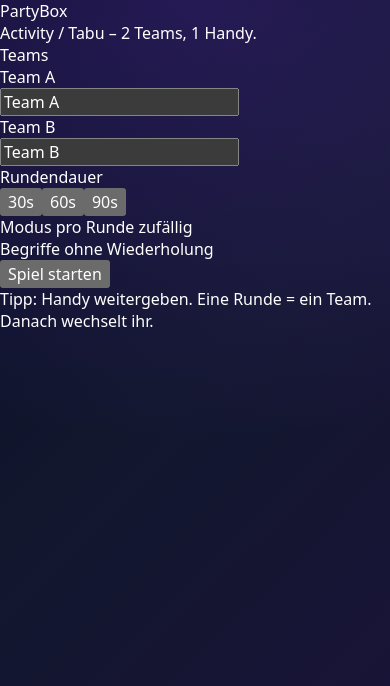
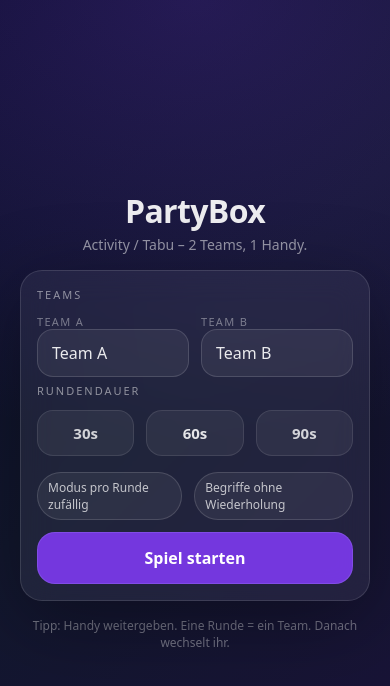
Before and after one commit to petemat/matero-partybox, a React (Vite) app: page / in a window 390 px wide. Shown: the top 686 px of the page. Built offline with nearby package versions, Linux system fonts and the light colour scheme.

Commit message:
Fix UI styling: replace Tailwind classes with custom CSS for mobile

```diff
--- a/src/components/ModeBadge.tsx
+++ b/src/components/ModeBadge.tsx
@@ -11,10 +11,10 @@ export function modeLabel(m: Mode) {
 export function ModeBadge({ mode }: { mode: Mode }) {
   const c =
     mode === "PANTOMIME"
-      ? "border-cyan-400/25 bg-cyan-500/10 text-cyan-100"
+      ? "pill--cyan"
       : mode === "MALEN"
-        ? "border-amber-400/25 bg-amber-500/10 text-amber-100"
-        : "border-emerald-400/25 bg-emerald-500/10 text-emerald-100";
+        ? "pill--amber"
+        : "pill--green";
 
   return <Pill className={c}>{modeLabel(mode)}</Pill>;
 }
--- a/src/components/ScoreBoard.tsx
+++ b/src/components/ScoreBoard.tsx
@@ -14,21 +14,21 @@ export function ScoreBoard({
   active: "A" | "B";
 }) {
   return (
-    <div className="flex items-center justify-between gap-3">
-      <div className={`flex-1 rounded-2xl border px-4 py-3 ${active === "A" ? "border-violet-400/40 bg-violet-500/10" : "border-white/10 bg-white/5"}`}>
-        <div className="flex items-center justify-between">
-          <div className="text-sm text-white/80 font-semibold truncate">{teamA || "Team A"}</div>
-          <Pill className={active === "A" ? "border-violet-400/30 bg-violet-500/15 text-violet-100" : ""}>
-            {scoreA}
-          </Pill>
+    <div className="row">
+      <div className={`card`} style={{ flex: 1, padding: 12, borderColor: active === "A" ? "rgba(167,139,250,0.35)" : "rgba(255,255,255,0.12)", background: active === "A" ? "rgba(124,58,237,0.14)" : "rgba(255,255,255,0.06)" }}>
+        <div className="row-between">
+          <div style={{ fontSize: 14, fontWeight: 800, color: "rgba(255,255,255,0.86)", overflow: "hidden", textOverflow: "ellipsis", whiteSpace: "nowrap" }}>
+            {teamA || "Team A"}
+          </div>
+          <Pill className={active === "A" ? "pill--active" : ""}>{scoreA}</Pill>
         </div>
       </div>
-      <div className={`flex-1 rounded-2xl border px-4 py-3 ${active === "B" ? "border-violet-400/40 bg-violet-500/10" : "border-white/10 bg-white/5"}`}>
-        <div className="flex items-center justify-between">
-          <div className="text-sm text-white/80 font-semibold truncate">{teamB || "Team B"}</div>
-          <Pill className={active === "B" ? "border-violet-400/30 bg-violet-500/15 text-violet-100" : ""}>
-            {scoreB}
-          </Pill>
+      <div className={`card`} style={{ flex: 1, padding: 12, borderColor: active === "B" ? "rgba(167,139,250,0.35)" : "rgba(255,255,255,0.12)", background: active === "B" ? "rgba(124,58,237,0.14)" : "rgba(255,255,255,0.06)" }}>
+        <div className="row-between">
+          <div style={{ fontSize: 14, fontWeight: 800, color: "rgba(255,255,255,0.86)", overflow: "hidden", textOverflow: "ellipsis", whiteSpace: "nowrap" }}>
+            {teamB || "Team B"}
+          </div>
+          <Pill className={active === "B" ? "pill--active" : ""}>{scoreB}</Pill>
         </div>
       </div>
     </div>
--- a/src/components/StartScreen.tsx
+++ b/src/components/StartScreen.tsx
@@ -13,69 +13,68 @@ export function StartScreen({
   const durations: Array<30 | 60 | 90> = useMemo(() => [30, 60, 90], []);
 
   return (
-    <div className="min-h-[100svh] px-5 py-7 flex items-center justify-center">
-      <div className="w-full max-w-md space-y-4">
-        <div className="text-center">
-          <div className="text-white/90 text-3xl font-extrabold tracking-tight">PartyBox</div>
-          <div className="text-white/50 text-sm mt-1">Activity / Tabu – 2 Teams, 1 Handy.</div>
+    <div className="screen">
+      <div className="container stack-4">
+        <div style={{ textAlign: "center" }}>
+          <div className="h1">PartyBox</div>
+          <div className="sub">Activity / Tabu – 2 Teams, 1 Handy.</div>
         </div>
 
-        <Card className="p-5 space-y-4">
-          <div className="text-xs text-white/50 uppercase tracking-[0.2em]">Teams</div>
-          <div className="grid grid-cols-2 gap-3">
-            <label className="block">
-              <div className="text-[11px] text-white/40 mb-1">Team A</div>
-              <input
-                className="w-full rounded-2xl border border-white/10 bg-white/5 px-4 py-3 text-white/85 outline-none"
-                value={teamA}
-                onChange={(e) => setTeamA(e.target.value)}
-              />
+        <Card className="card-pad stack-3">
+          <div className="kicker">Teams</div>
+          <div className="grid-2">
+            <label>
+              <div className="kicker" style={{ letterSpacing: ".12em", opacity: 0.8 }}>
+                Team A
+              </div>
+              <input className="input" value={teamA} onChange={(e) => setTeamA(e.target.value)} />
             </label>
-            <label className="block">
-              <div className="text-[11px] text-white/40 mb-1">Team B</div>
-              <input
-                className="w-full rounded-2xl border border-white/10 bg-white/5 px-4 py-3 text-white/85 outline-none"
-                value={teamB}
-                onChange={(e) => setTeamB(e.target.value)}
-              />
+            <label>
+              <div className="kicker" style={{ letterSpacing: ".12em", opacity: 0.8 }}>
+                Team B
+              </div>
+              <input className="input" value={teamB} onChange={(e) => setTeamB(e.target.value)} />
             </label>
           </div>
 
-          <div className="text-xs text-white/50 uppercase tracking-[0.2em] mt-2">Rundendauer</div>
-          <div className="flex gap-2">
+          <div className="kicker" style={{ marginTop: 6 }}>
+            Rundendauer
+          </div>
+          <div className="row">
             {durations.map((d) => (
               <button
                 key={d}
                 onClick={() => setDuration(d)}
-                className={
-                  "flex-1 rounded-2xl border px-3 py-3 text-sm font-semibold transition " +
-                  (duration === d
-                    ? "border-violet-400/40 bg-violet-500/15 text-violet-100"
-                    : "border-white/10 bg-white/5 text-white/75 hover:bg-white/8")
-                }
+                className={`btn btn--secondary`}
+                style={{ padding: "12px 10px", borderRadius: 16, fontSize: 15, width: "100%", background: "rgba(255,255,255,0.06)" }}
               >
-                {d}s
+                <span style={{ opacity: duration === d ? 1 : 0.9, fontWeight: duration === d ? 800 : 700 }}>
+                  {d}s
+                </span>
               </button>
             ))}
           </div>
 
-          <div className="flex items-center justify-between pt-1">
+          <div className="row-between" style={{ paddingTop: 4 }}>
             <Pill>Modus pro Runde zufällig</Pill>
             <Pill>Begriffe ohne Wiederholung</Pill>
           </div>
 
           <Button
             variant="primary"
-            className="w-full mt-2"
-            onClick={() => onStart({ teamA: teamA.trim() || "Team A", teamB: teamB.trim() || "Team B", duration })}
+            onClick={() =>
+              onStart({
+                teamA: teamA.trim() || "Team A",
+                teamB: teamB.trim() || "Team B",
+                duration,
+              })
+            }
           >
             Spiel starten
           </Button>
         </Card>
 
-        <div className="text-center text-[12px] text-white/35">
-          Tipp: Handy weitergeben. Eine Runde = ein Team. Danach wechselt ihr.
-        </div>
+        <div className="smallNote">Tipp: Handy weitergeben. Eine Runde = ein Team. Danach wechselt ihr.</div>
       </div>
     </div>
   );
--- a/src/components/ui.tsx
+++ b/src/components/ui.tsx
@@ -1,13 +1,13 @@
 import type { PropsWithChildren } from "react";
+import type React from "react";
 
-export function Card({ children, className = "" }: PropsWithChildren<{ className?: string }>) {
+export function Card({
+  children,
+  className = "",
+  style,
+}: PropsWithChildren<{ className?: string; style?: React.CSSProperties }>) {
   return (
-    <div
-      className={
-        "rounded-3xl bg-white/7 border border-white/10 shadow-[0_20px_80px_rgba(0,0,0,0.35)] backdrop-blur-xl " +
-        className
-      }
-    >
+    <div className={`card ${className}`.trim()} style={style}>
       {children}
     </div>
   );
@@ -19,34 +19,37 @@ export function Button({
   variant = "primary",
   disabled,
   className = "",
+  full = true,
 }: PropsWithChildren<{
   onClick?: () => void;
   variant?: "primary" | "secondary" | "good" | "bad";
   disabled?: boolean;
   className?: string;
+  full?: boolean;
 }>) {
-  const base =
-    "select-none rounded-2xl px-5 py-4 text-base font-semibold tracking-tight active:scale-[0.99] transition " +
-    "disabled:opacity-60 disabled:cursor-not-allowed";
-
-  const styles: Record<string, string> = {
-    primary: "bg-violet-500/90 hover:bg-violet-400/90 text-white border border-violet-300/20",
-    secondary: "bg-white/5 hover:bg-white/10 text-white/85 border border-white/10",
-    good: "bg-emerald-500/85 hover:bg-emerald-400/85 text-white border border-emerald-300/20",
-    bad: "bg-rose-500/85 hover:bg-rose-400/85 text-white border border-rose-300/20",
-  };
+  const v =
+    variant === "primary"
+      ? "btn--primary"
+      : variant === "good"
+        ? "btn--good"
+        : variant === "bad"
+          ? "btn--bad"
+          : "btn--secondary";
 
   return (
-    <button onClick={onClick} disabled={disabled} className={`${base} ${styles[variant]} ${className}`}>
+    <button
+      onClick={onClick}
+      disabled={disabled}
+      className={`btn ${v} ${full ? "" : ""} ${className}`}
+    >
       {children}
     </button>
   );
 }
 
-export function Pill({ children, className = "" }: PropsWithChildren<{ className?: string }>) {
-  return (
-    <div className={`rounded-full border border-white/10 bg-white/5 px-3 py-1 text-xs text-white/70 ${className}`}>
-      {children}
-    </div>
-  );
+export function Pill({
+  children,
+  className = "",
+}: PropsWithChildren<{ className?: string }>) {
+  return <div className={`pill ${className}`}>{children}</div>;
 }
--- a/src/styles/app.css
+++ b/src/styles/app.css
@@ -3,6 +3,19 @@
   --bg0: #0a0e27;
   --bg1: #12172e;
   --bg2: #1a1339;
+
+  --card: rgba(255, 255, 255, 0.06);
+  --card2: rgba(255, 255, 255, 0.08);
+  --border: rgba(255, 255, 255, 0.12);
+  --text: rgba(255, 255, 255, 0.92);
+  --muted: rgba(255, 255, 255, 0.55);
+
+  --violet: rgba(124, 58, 237, 0.92);
+  --violetHover: rgba(139, 92, 246, 0.92);
+  --emerald: rgba(16, 185, 129, 0.92);
+  --emeraldHover: rgba(52, 211, 153, 0.92);
+  --rose: rgba(244, 63, 94, 0.92);
+  --roseHover: rgba(251, 113, 133, 0.92);
 }
 
 * { box-sizing: border-box; }
@@ -10,7 +23,8 @@ html, body { height: 100%; }
 body {
   margin: 0;
   font-family: ui-sans-serif, system-ui, -apple-system, Segoe UI, Roboto, Helvetica, Arial, "Apple Color Emoji", "Segoe UI Emoji";
-  background: radial-gradient(1200px 800px at 50% 0%, rgba(124,58,237,0.22), transparent 55%),
+  background:
+    radial-gradient(1200px 800px at 50% 0%, rgba(124,58,237,0.22), transparent 55%),
     linear-gradient(135deg, var(--bg0), var(--bg1) 45%, var(--bg2));
 }
 
@@ -19,4 +33,195 @@ input, button, textarea {
 }
 
 /* prevent iOS zoom on inputs */
-input { font-size: 16px; }
+input, textarea { font-size: 16px; }
+
+a { color: inherit; }
+
+/* Layout helpers */
+.screen {
+  min-height: 100svh;
+  padding: 20px;
+  display: flex;
+  align-items: center;
+  justify-content: center;
+}
+
+.container {
+  width: 100%;
+  max-width: 420px;
+}
+
+.stack-4 > * + * { margin-top: 16px; }
+.stack-3 > * + * { margin-top: 12px; }
+.stack-2 > * + * { margin-top: 8px; }
+
+.row {
+  display: flex;
+  gap: 12px;
+}
+
+.row-between {
+  display: flex;
+  align-items: center;
+  justify-content: space-between;
+  gap: 12px;
+}
+
+.grid-2 {
+  display: grid;
+  grid-template-columns: 1fr 1fr;
+  gap: 12px;
+}
+
+/* Typography */
+.h1 {
+  font-size: 32px;
+  line-height: 1.1;
+  font-weight: 800;
+  letter-spacing: -0.02em;
+  color: var(--text);
+}
+
+.sub {
+  margin-top: 6px;
+  font-size: 14px;
+  color: var(--muted);
+}
+
+.kicker {
+  font-size: 11px;
+  color: rgba(255,255,255,0.50);
+  text-transform: uppercase;
+  letter-spacing: 0.18em;
+}
+
+/* Card */
+.card {
+  border-radius: 22px;
+  background: var(--card);
+  border: 1px solid var(--border);
+  box-shadow: 0 20px 80px rgba(0,0,0,0.35);
+  backdrop-filter: blur(16px);
+}
+
+.card-pad { padding: 16px; }
+
+/* Inputs */
+.input {
+  width: 100%;
+  padding: 12px 14px;
+  border-radius: 16px;
+  border: 1px solid rgba(255,255,255,0.14);
+  background: rgba(255,255,255,0.06);
+  color: rgba(255,255,255,0.9);
+  outline: none;
+}
+
+/* Pills */
+.pill {
+  display: inline-flex;
+  align-items: center;
+  gap: 6px;
+  padding: 6px 10px;
+  border-radius: 999px;
+  border: 1px solid rgba(255,255,255,0.14);
+  background: rgba(255,255,255,0.06);
+  color: rgba(255,255,255,0.72);
+  font-size: 12px;
+}
+
+.pill--active {
+  border-color: rgba(167,139,250,0.35);
+  background: rgba(124,58,237,0.18);
+  color: rgba(237,233,254,0.95);
+}
+
+.pill--cyan { border-color: rgba(34,211,238,0.30); background: rgba(34,211,238,0.10); color: rgba(207,250,254,0.95); }
+.pill--amber { border-color: rgba(251,191,36,0.30); background: rgba(251,191,36,0.12); color: rgba(254,243,199,0.95); }
+.pill--green { border-color: rgba(16,185,129,0.30); background: rgba(16,185,129,0.12); color: rgba(209,250,229,0.95); }
+
+/* Buttons */
+.btn {
+  width: 100%;
+  user-select: none;
+  border-radius: 18px;
+  padding: 14px 16px;
+  font-size: 16px;
+  font-weight: 700;
+  border: 1px solid rgba(255,255,255,0.10);
+  background: rgba(255,255,255,0.06);
+  color: rgba(255,255,255,0.88);
+  transition: transform 80ms ease, background 120ms ease;
+}
+
+.btn:active { transform: scale(0.99); }
+.btn:disabled { opacity: 0.6; }
+
+.btn--primary { background: var(--violet); border-color: rgba(167,139,250,0.25); color: white; }
+.btn--primary:hover { background: var(--violetHover); }
+
+.btn--good { background: var(--emerald); border-color: rgba(110,231,183,0.25); color: white; }
+.btn--good:hover { background: var(--emeraldHover); }
+
+.btn--bad { background: var(--rose); border-color: rgba(251,113,133,0.25); color: white; }
+.btn--bad:hover { background: var(--roseHover); }
+
+.btn--secondary { background: rgba(255,255,255,0.06); }
+.btn--secondary:hover { background: rgba(255,255,255,0.10); }
+
+.btn-row {
+  display: grid;
+  grid-template-columns: 1fr 1fr;
+  gap: 12px;
+}
+
+/* Timer */
+.timer {
+  border-radius: 18px;
+  border: 1px solid rgba(255,255,255,0.12);
+  background: rgba(255,255,255,0.06);
+  padding: 12px 14px;
+  text-align: center;
+}
+
+.timer--urgent {
+  border-color: rgba(251,113,133,0.35);
+  background: rgba(244,63,94,0.14);
+  color: rgba(255,228,230,0.95);
+}
+
+.timerLabel {
+  font-size: 11px;
+  text-transform: uppercase;
+  letter-spacing: 0.22em;
+  opacity: 0.75;
+}
+
+.timerValue {
+  font-size: 34px;
+  font-weight: 800;
+  font-variant-numeric: tabular-nums;
+}
+
+.smallNote {
+  font-size: 12px;
+  color: rgba(255,255,255,0.40);
+  text-align: center;
+}
+
+.term {
+  text-align: center;
+  padding: 18px 0 10px;
+}
+
+.termWord {
+  font-size: 40px;
+  line-height: 1.1;
+  font-weight: 900;
+  letter-spacing: -0.02em;
+  color: rgba(255,255,255,0.95);
+}
+
+@media (max-width: 380px) {
+  .termWord { font-size: 34px; }
+}
```
Also changed, not shown: src/components/RoundEndModal.tsx (+18 -6 lines), src/components/RoundScreen.tsx (+15 -20 lines), src/components/Timer.tsx (+4 -11 lines).
